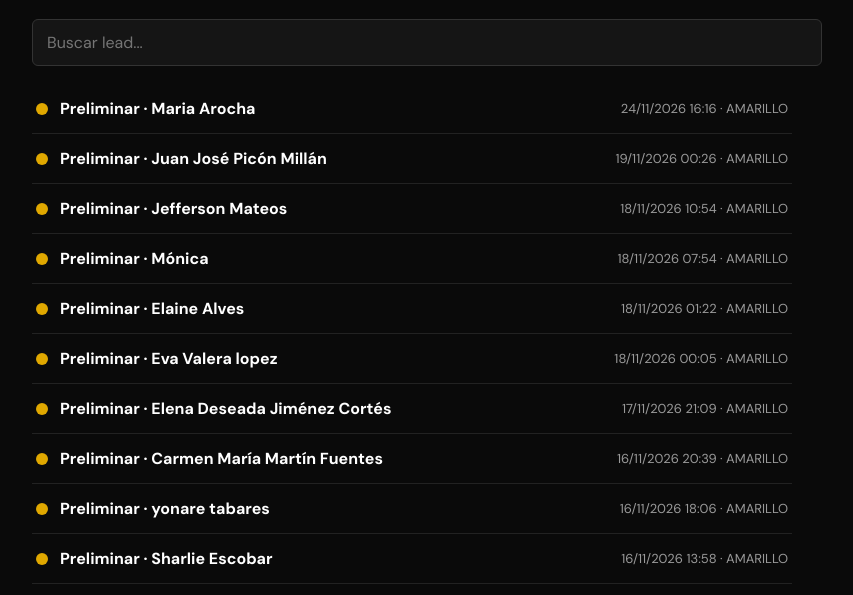
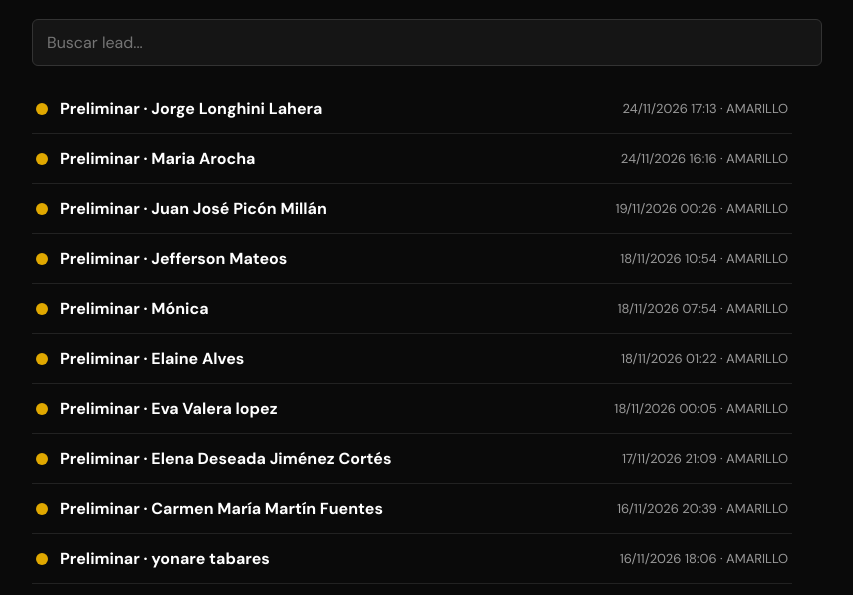
Before and after one commit to IDCO-ES/pps-internal, a plain HTML site: page pps-auto/index.html in a window 1280 px wide. Shown: the part 193-788 px from the top of the page, without its empty margins (228-1081 px from the left). Drawn offline with Linux system fonts and the light colour scheme.

Commit message:
Panel PPS Auto: Preliminar · Jorge Longhini Lahera

```diff
--- a/pps-auto/index.html
+++ b/pps-auto/index.html
@@ -20,6 +20,7 @@
     <input id="q" placeholder="Buscar lead..." oninput="f()">
     <ul id="l">
     <!-- IDCO:NUEVO_DEPLOY -->
+<li><span class="p" style="background:#E0A800"></span><a href="./jorge-longhini-lahera-20261124-171336-230111/" target="_blank">Preliminar · Jorge Longhini Lahera</a><span class="f">24/11/2026 17:13 · AMARILLO</span></li>
 <li><span class="p" style="background:#E0A800"></span><a href="./maria-arocha-20261124-161634-9db953/" target="_blank">Preliminar · Maria Arocha</a><span class="f">24/11/2026 16:16 · AMARILLO</span></li>
 <li><span class="p" style="background:#E0A800"></span><a href="./juan-jose-picon-millan-20261119-002627-32c3d4/" target="_blank">Preliminar · Juan José Picón Millán</a><span class="f">19/11/2026 00:26 · AMARILLO</span></li>
 <li><span class="p" style="background:#E0A800"></span><a href="./jefferson-mateos-20261118-105421-a296f3/" target="_blank">Preliminar · Jefferson Mateos</a><span class="f">18/11/2026 10:54 · AMARILLO</span></li>
```
